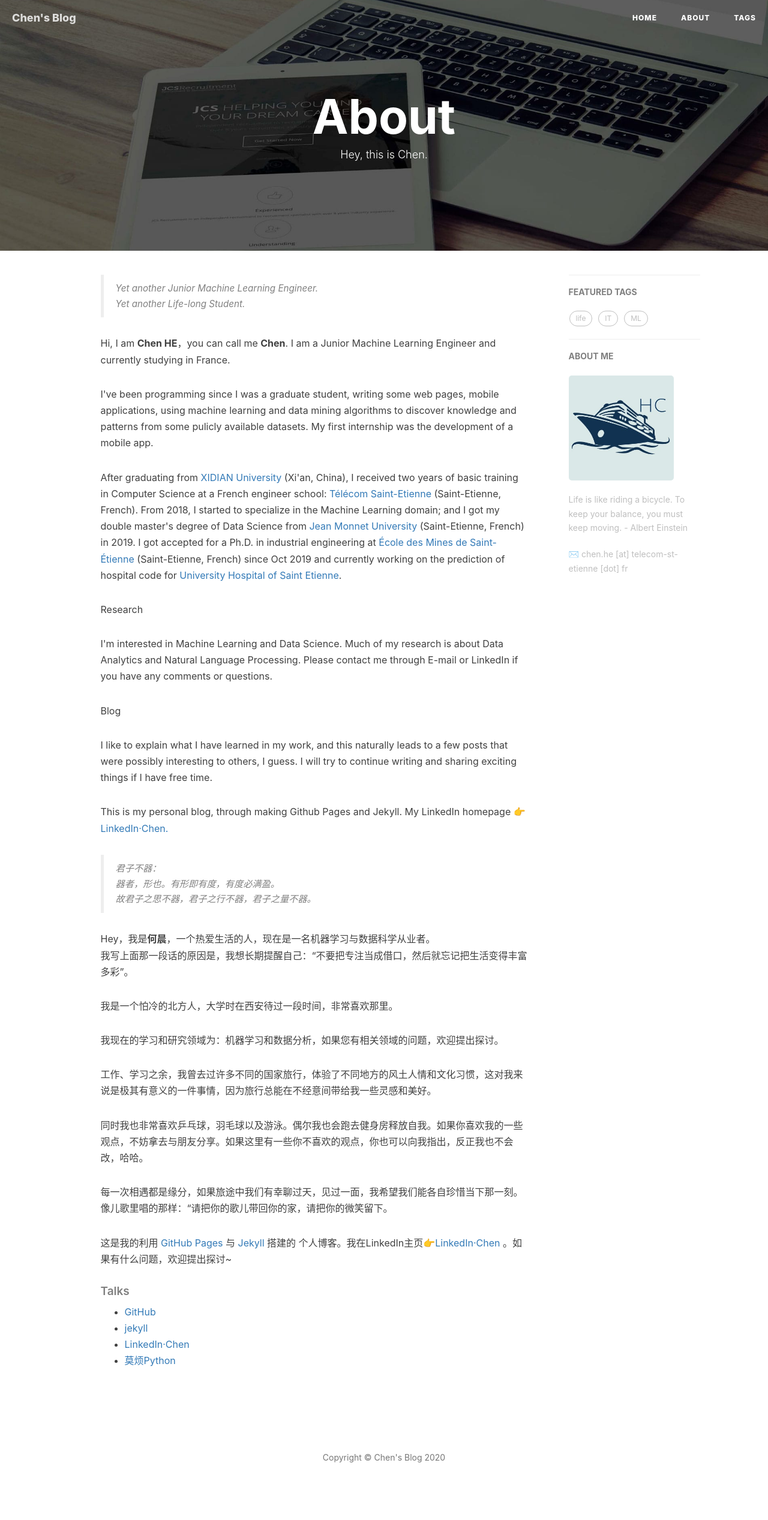
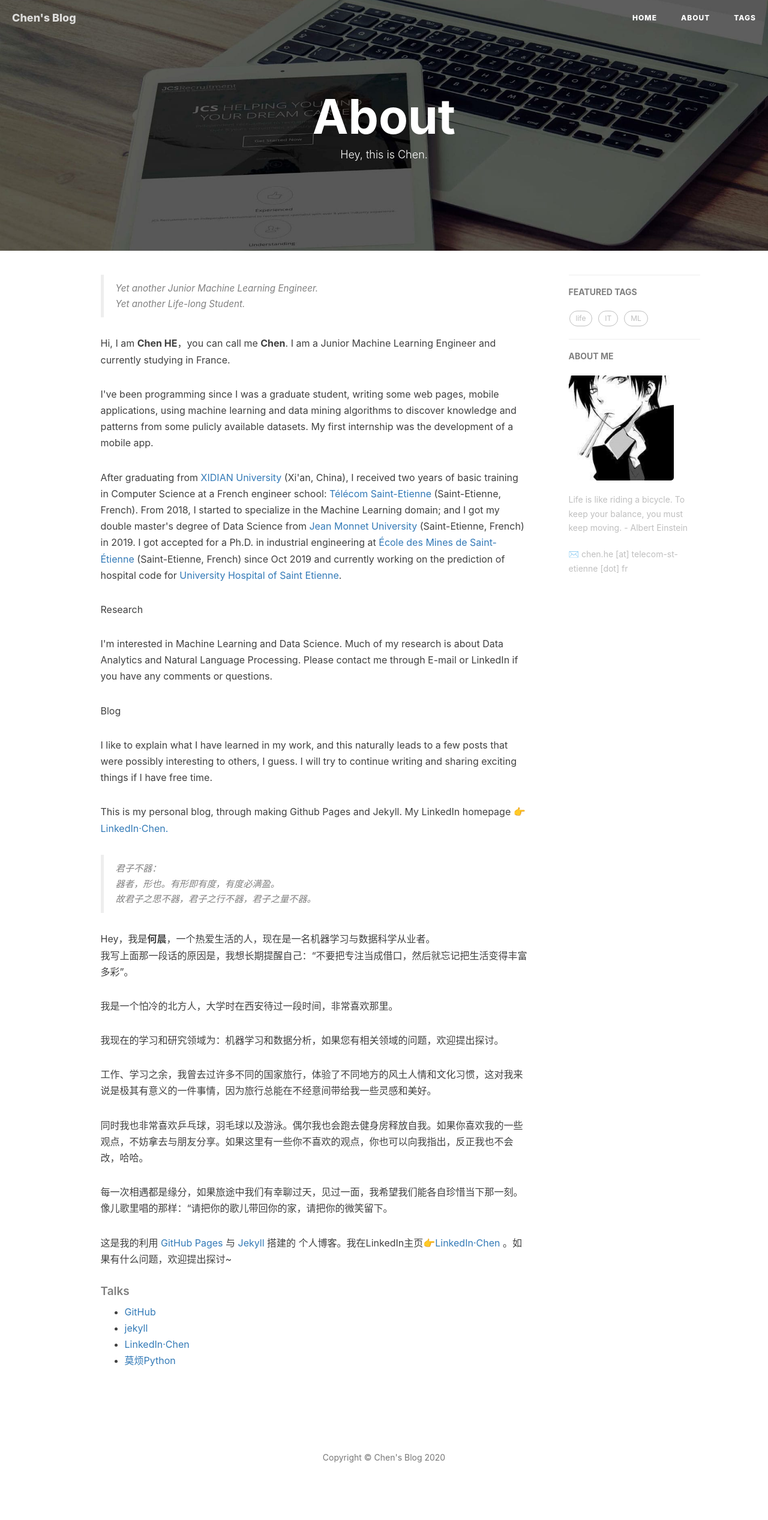
Before and after one commit to he-chen-95/he-chen-95.github.io, a Jekyll site: the page built from about.html, in a window 1280 px wide. Shown: the whole page at 60% size. Built offline with Jekyll 4.4.1, drawn with Linux system fonts in a browser that asks for light colours; nearby versions of some CDN libraries; comment, search, counter and statistics services are not loaded.

Commit message:
Update _config.yml

```diff
--- a/_config.yml
+++ b/_config.yml
@@ -12,7 +12,7 @@
 # Sidebar settings
 sidebar: true                           # whether or not using Sidebar.
 sidebar-about-description: "Life is like riding a bicycle. To keep your balance, you must keep moving. - Albert Einstein"
-sidebar-avatar: /img/about-gentle.jpg      # use absolute URL, seeing it's used in both `/` and `/about/`
+sidebar-avatar: /img/avatar_m.jpg      # use absolute URL, seeing it's used in both `/` and `/about/`
 
 # SNS settings
 RSS: false
```
